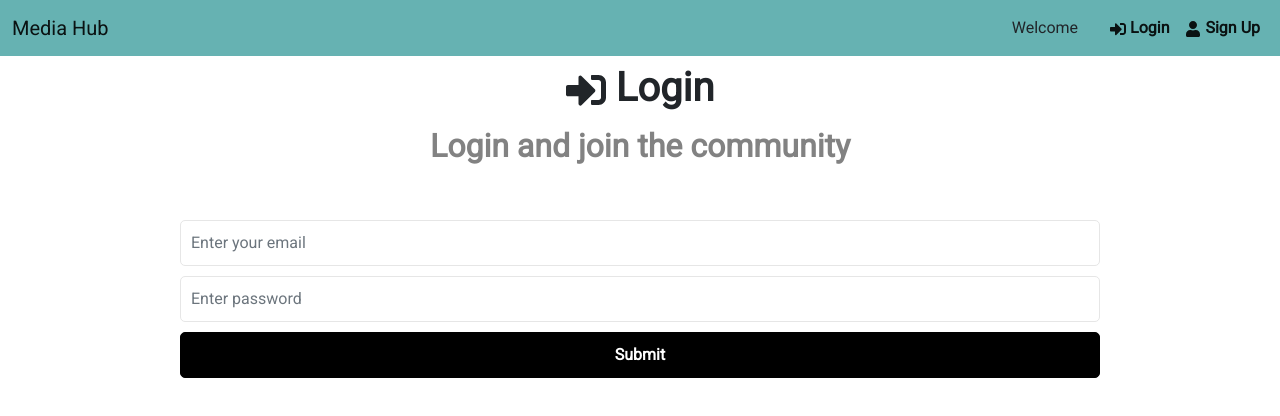
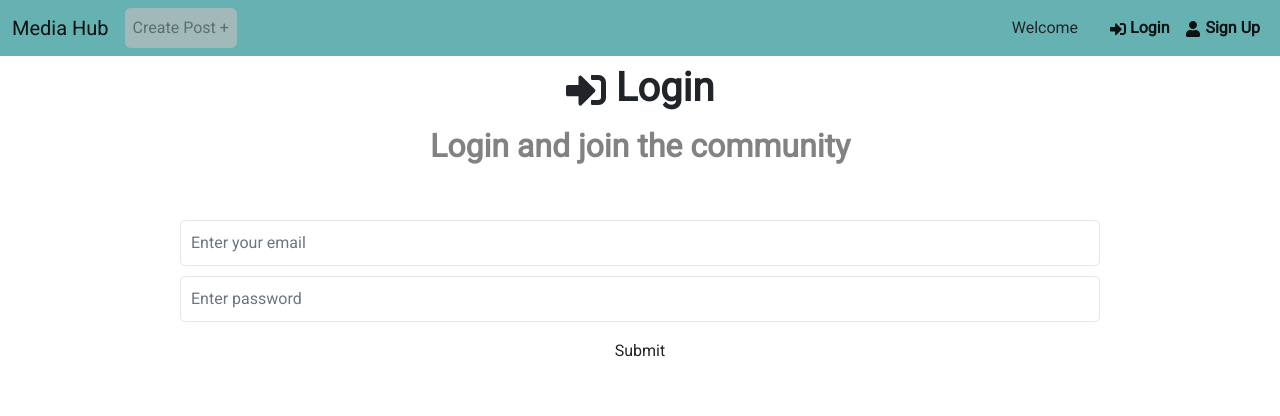
Before and after one commit to CEB-inc/front-end, a React (Vite) app: page /login in a window 1280 px wide. Shown: the top 416 px of the page. Built offline with nearby package versions, Linux system fonts and the light colour scheme; no server answers; a web font is replaced by a local one.

Commit message:
sign it to start blogging phrase added, conditional create button added

```diff
--- a/src/components/Nav.jsx
+++ b/src/components/Nav.jsx
@@ -37,15 +37,18 @@ function Nav() {
             <span className="navbar-toggler-icon"></span>
           </button>
           <div className="collapse navbar-collapse" id="navbarNavAltMarkup">
-            <div className="navbar-nav me-auto"> {user ? (<Link className="nav-link" to="/category">
+            <div className="navbar-nav me-auto"> { user ?
+              (<Link id="createbutt" className="nav-link btn btn-success btn-sm" to="/category">
                 Create Post +
-              </Link>) : (" ")}
-
+              </Link>) :
+              (<Link id='disabledbutt' className="nav-link btn" to="/signup" disabled>
+                Create Post +
+              </Link>) }
             </div>
             <div className="navbar-nav me-4"> Welcome {user && user.name} </div>
             <div className="navbar-nav">
               {user ? (
-                <button className="btn btn-secondary" onClick={onLogout}>
+                <button id='butt' className="btn btn-secondary" onClick={onLogout}>
                   <FaSignOutAlt /> Logout
                 </button>
               ) : (
--- a/src/components/pages/EditPost.jsx
+++ b/src/components/pages/EditPost.jsx
@@ -6,7 +6,7 @@ import usePostContext from "../../usePostContext";
 import "/src/index.css";
 
 function EditPost() {
-  const { store, dispatch: { postDispatch } } = usePostContext();
+  const { store, dispatch: postDispatch } = usePostContext();
 
   const { id } = useParams();
   const post = [...store.posts].find((post) => post._id === id) || null;
--- a/src/components/pages/Home.jsx
+++ b/src/components/pages/Home.jsx
@@ -1,11 +1,17 @@
-import React from 'react';
+import React, { useState } from 'react';
 import PostList from '../PostList'
+import { useSelector } from 'react-redux'
+import "/src/index.css";
 
 function Home() {
+  const { user } = useSelector((state) => state.auth);
 
 return (
     <>
       <h3 className="Header">Dive in!</h3>
+      { user ? '' : (
+      <h5 className="Header text-muted">Login or Sign Up to start blogging</h5>
+      )}
       <PostList />
     </>
   )
--- a/src/components/pages/ShowPost.jsx
+++ b/src/components/pages/ShowPost.jsx
@@ -43,7 +43,7 @@ function ShowPost() {
       <div className="d-flex justify-content-center">
         {currentUserId === post.user && (
           <div className="d-flex">
-            <button type="button" className="btn btn-danger m-1"
+            <button id='butt' type="button" className="btn btn-danger m-1"
               onClick={() => {
                 dispatchAuth(deletePost(post._id));
                 dispatch({ type: "deletePost", payload: post._id });
@@ -52,7 +52,7 @@ function ShowPost() {
             >
               Delete
             </button>
-            <button type="button" className="btn btn-warning m-1"
+            <button id='butt' type="button" className="btn btn-warning m-1"
               onClick={() => {
                 nav(`/post/${post._id}/edit`);
               }}
--- a/src/index.css
+++ b/src/index.css
@@ -111,7 +111,7 @@ h3 {
   margin: 0 0 5px 3px;
 }
 
-.btn {
+#butt {
   padding: 10px 20px;
   border: 1px solid #000;
   border-radius: 5px;
@@ -125,6 +125,18 @@ h3 {
   display: flex;
   align-items: center;
   justify-content: center;
+}
+
+#createbutt {
+  background: #aacc80;
+  color: #000;
+  border: 0px;
+}
+
+#disabledbutt {
+  background: #bcbcbc;
+  opacity: 0.7;
+  border: 1px;
 }
 
 .btn-block {
```
